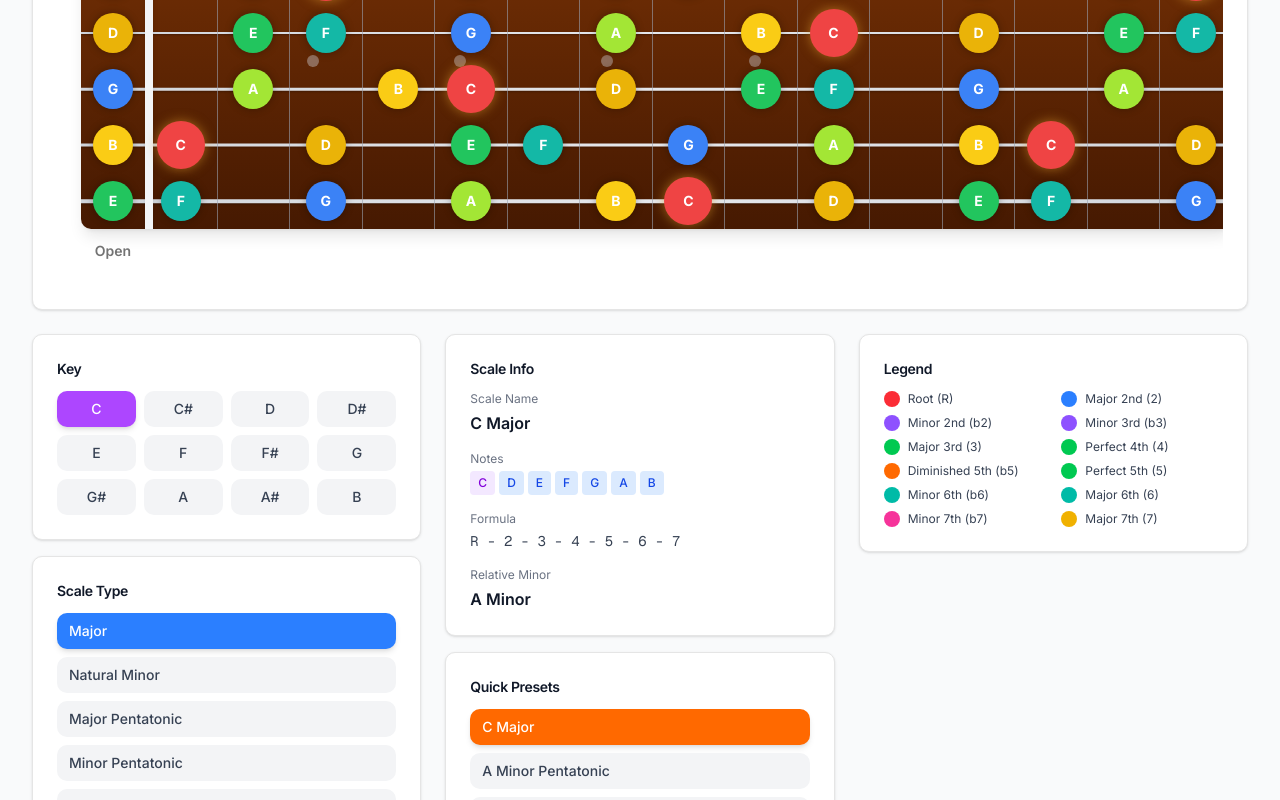
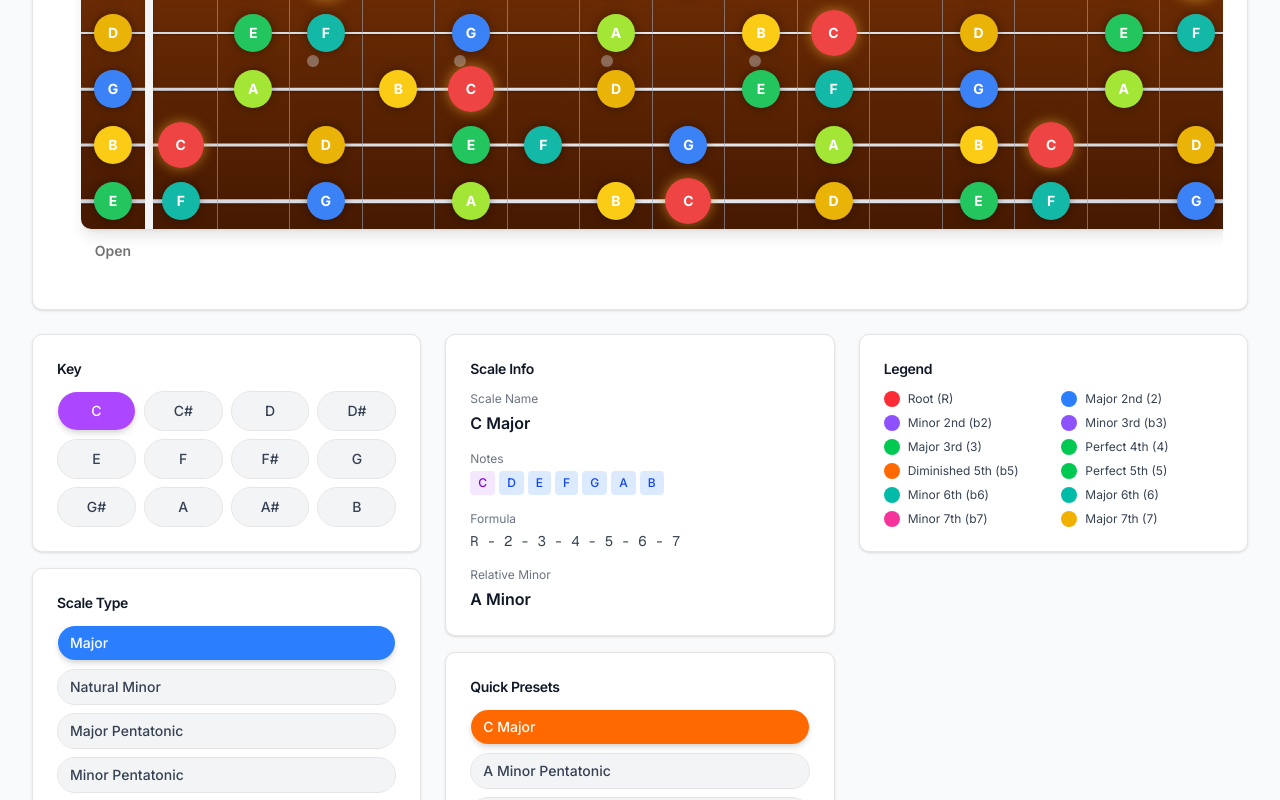
Before and after one commit to pandakn/fret-flow, a Next.js app: page / in a window 1280 px wide. Shown: the part 260-1060 px from the top of the page. Built offline with nearby package versions, Linux system fonts and the light colour scheme.

Commit message:
refactor(ui): replace native buttons with shadcn Button component

```diff
--- a/components/controls/KeySelector.tsx
+++ b/components/controls/KeySelector.tsx
@@ -1,6 +1,7 @@
 "use client";
 
 import { Card, CardContent, CardHeader, CardTitle } from "@/components/ui/card";
+import { Button } from "@/components/ui/button";
 import { cn } from "@/lib/utils";
 import type { NoteName } from "@/types/music";
 
@@ -20,18 +21,19 @@ export function KeySelector({ value, onChange }: KeySelectorProps) {
       <CardContent>
         <div className="grid grid-cols-4 gap-2">
           {KEYS.map((key) => (
-            <button
+            <Button
               key={key}
               onClick={() => onChange(key)}
+              variant={value === key ? "default" : "outline"}
               className={cn(
-                "px-2 py-2 rounded-lg text-sm font-medium transition-all",
+                "h-10 transition-all",
                 value === key
-                  ? "bg-purple-500 text-white shadow-md"
+                  ? "bg-purple-500 text-white shadow-md hover:bg-purple-600"
                   : "bg-gray-100 text-gray-700 hover:bg-gray-200"
               )}
             >
               {key}
-            </button>
+            </Button>
           ))}
         </div>
       </CardContent>
--- a/components/controls/ScaleTypeSelector.tsx
+++ b/components/controls/ScaleTypeSelector.tsx
@@ -1,6 +1,7 @@
 "use client";
 
 import { Card, CardContent, CardHeader, CardTitle } from "@/components/ui/card";
+import { Button } from "@/components/ui/button";
 import { cn } from "@/lib/utils";
 import { SCALES } from "@/lib/scales";
 
@@ -17,18 +18,19 @@ export function ScaleTypeSelector({ value, onChange }: ScaleTypeSelectorProps) {
       </CardHeader>
       <CardContent className="space-y-2">
         {SCALES.map((scale) => (
-          <button
+          <Button
             key={scale.id}
             onClick={() => onChange(scale.id)}
+            variant={value === scale.id ? "default" : "outline"}
             className={cn(
-              "w-full px-3 py-2 rounded-lg text-sm font-medium text-left transition-all",
+              "w-full justify-start transition-all",
               value === scale.id
-                ? "bg-blue-500 text-white shadow-md"
+                ? "bg-blue-500 text-white shadow-md hover:bg-blue-600"
                 : "bg-gray-100 text-gray-700 hover:bg-gray-200"
             )}
           >
             {scale.name}
-          </button>
+          </Button>
         ))}
       </CardContent>
     </Card>
--- a/components/fretboard/NoteCell.tsx
+++ b/components/fretboard/NoteCell.tsx
@@ -1,4 +1,5 @@
 import { memo } from "react";
+import { Button } from "@/components/ui/button";
 import { INTERVAL_COLORS } from "@/lib/colors";
 import { cn } from "@/lib/utils";
 
@@ -34,9 +35,10 @@ export const NoteCell = memo<NoteCellProps>(
     const intervalColor = interval ? INTERVAL_COLORS[interval] : "var(--color-2)";
 
     return (
-      <button
+      <Button
+        variant="ghost"
         className={cn(
-          "w-10 h-10 rounded-full flex items-center justify-center text-sm font-bold transition-all duration-150 z-20",
+          "w-10 h-10 rounded-full flex items-center justify-center text-sm font-bold transition-all duration-150 z-20 p-0",
           isRoot
             ? "w-12 h-12 ring-2 ring-white/50"
             : "ring-1 ring-white/20",
@@ -44,7 +46,7 @@ export const NoteCell = memo<NoteCellProps>(
         )}
         style={{
           backgroundColor: isRoot ? rootNoteColor : intervalColor,
-          color: isRoot ? "#fff" : "#fff",
+          color: "#fff",
           boxShadow: isRoot ? "0 0 12px rgba(212, 149, 42, 0.6)" : "0 0 8px rgba(0, 0, 0, 0.3)",
         }}
         onMouseEnter={() => onHover(true)}
@@ -53,7 +55,7 @@ export const NoteCell = memo<NoteCellProps>(
         aria-label={ariaLabel}
       >
         {showIntervals && interval ? interval : showNoteNames ? note : ""}
-      </button>
+      </Button>
     );
   }
 );
--- a/components/layout/Navbar.tsx
+++ b/components/layout/Navbar.tsx
@@ -1,3 +1,5 @@
+import { Button } from "@/components/ui/button";
+
 export function Navbar() {
   return (
     <nav className="bg-white border-b border-gray-200 sticky top-0 z-50">
@@ -10,8 +12,8 @@ export function Navbar() {
             <span className="font-bold text-xl text-gray-900">FretFlow</span>
           </div>
           <div className="hidden md:flex items-center gap-8">
-            <button className="text-purple-600 font-medium">Explore Scales</button>
-            <button className="text-gray-600 hover:text-gray-900 transition-colors">Practice</button>
+            <Button variant="ghost" className="text-purple-600 font-medium">Explore Scales</Button>
+            <Button variant="ghost" className="text-gray-600 hover:text-gray-900 transition-colors">Practice</Button>
           </div>
           <div className="w-9 h-9 rounded-full bg-purple-100 flex items-center justify-center">
             <span className="text-purple-600 font-medium text-sm">U</span>
--- a/components/layout/QuickPresets.tsx
+++ b/components/layout/QuickPresets.tsx
@@ -1,6 +1,7 @@
 "use client";
 
 import { Card, CardContent, CardHeader, CardTitle } from "@/components/ui/card";
+import { Button } from "@/components/ui/button";
 import { cn } from "@/lib/utils";
 import type { NoteName } from "@/types/music";
 
@@ -18,6 +19,8 @@ interface QuickPresetsProps {
 }
 
 export function QuickPresets({ presets, selectedRoot, selectedScaleId, onSelect }: QuickPresetsProps) {
+  const isSelected = (preset: Preset) => selectedRoot === preset.key && selectedScaleId === preset.scaleId;
+
   return (
     <Card className="shadow-sm">
       <CardHeader className="pb-3">
@@ -25,18 +28,19 @@ export function QuickPresets({ presets, selectedRoot, selectedScaleId, onSelect
       </CardHeader>
       <CardContent className="space-y-2">
         {presets.map((preset) => (
-          <button
+          <Button
             key={preset.label}
             onClick={() => onSelect(preset.key, preset.scaleId)}
+            variant={isSelected(preset) ? "default" : "outline"}
             className={cn(
-              "w-full px-3 py-2 rounded-lg text-sm font-medium text-left transition-all",
-              selectedRoot === preset.key && selectedScaleId === preset.scaleId
-                ? "bg-orange-500 text-white shadow-md"
+              "w-full justify-start transition-all",
+              isSelected(preset)
+                ? "bg-orange-500 text-white shadow-md hover:bg-orange-600"
                 : "bg-gray-100 text-gray-700 hover:bg-orange-100 hover:text-orange-700"
             )}
           >
             {preset.label}
-          </button>
+          </Button>
         ))}
       </CardContent>
     </Card>
```
